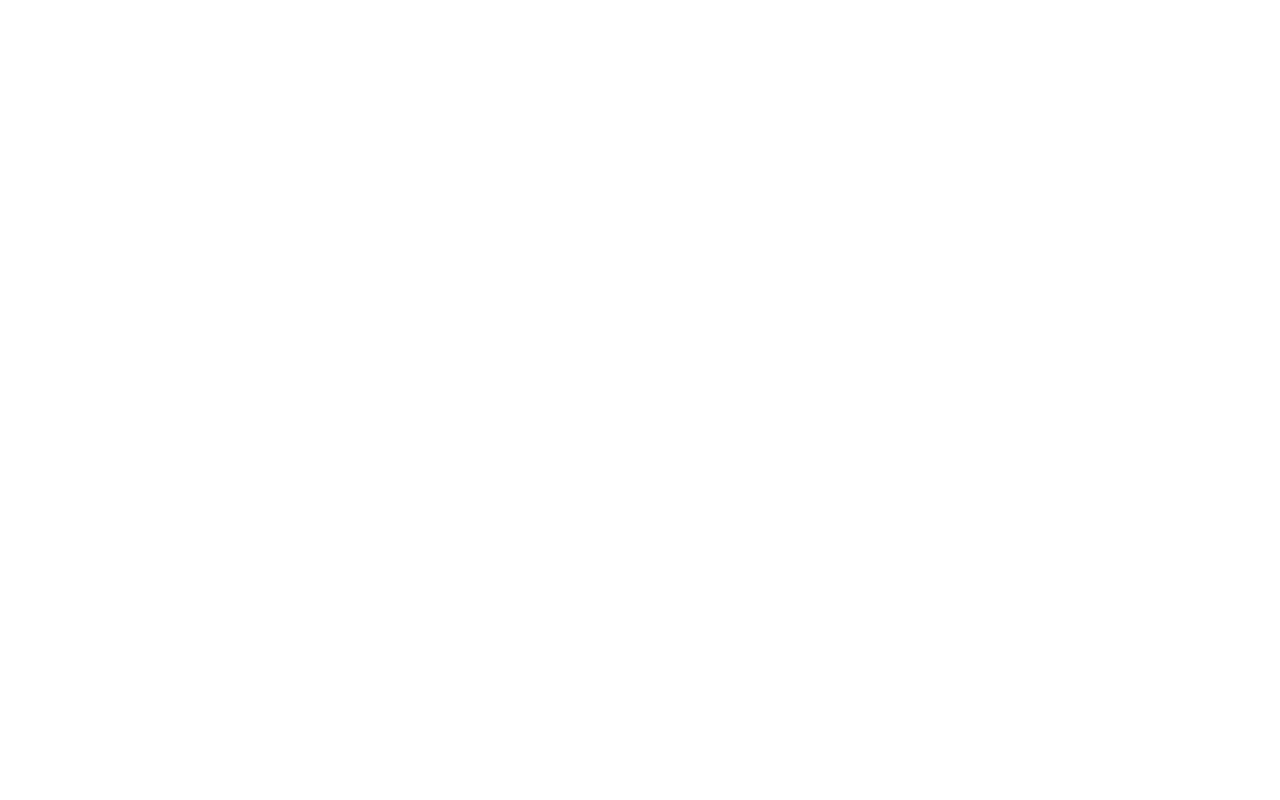
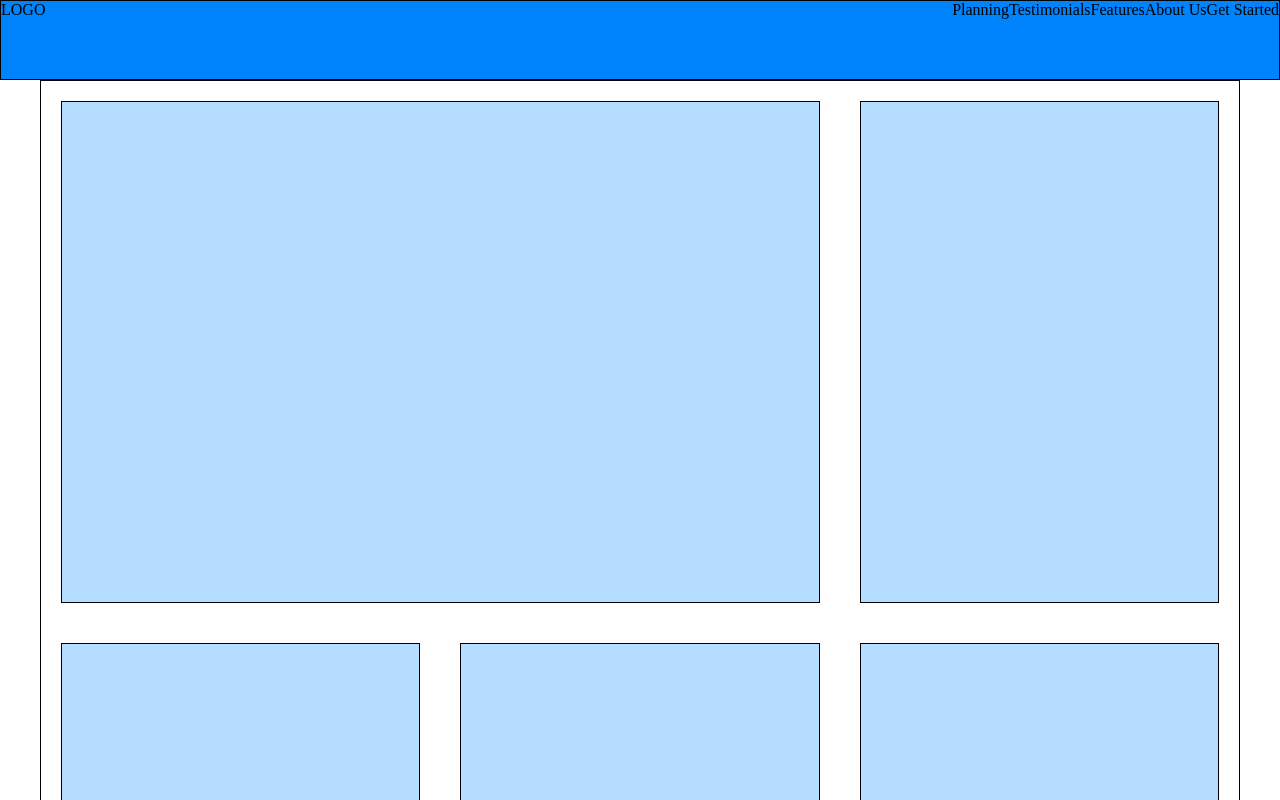
Before and after one commit to MarcoBeraldo/htmlcss-responsive-layout, a plain HTML site: page index.html in a window 1280 px wide. Shown: the top 800 px of the page. Drawn offline with Linux system fonts and the light colour scheme.

Commit message:
added header section demo and planning

```diff
--- /dev/null
+++ b/css/responsive.css
@@ -0,0 +1,62 @@
+@media screen and (min-width: 768px) {
+    .row {
+        flex-direction: row;
+    }
+
+    /* section #demo */
+
+    #demo {
+        padding: 0;
+    }
+
+    #demo .col {
+        width: calc(100% / 3 - 40px);
+        margin: 20px;
+    }
+
+    #demo .large-col {
+        width: calc(100% /3 *2 - 40px);
+        margin: 20px;
+    }
+
+    #demo .card {
+        max-width: 100%;
+    }
+
+    #demo .large-card {
+        max-width: 100%;
+    }
+
+    /* section #planning */
+
+    #planning {
+        padding: 0;
+    }
+
+    #planning .col {
+        margin: 20px;
+    }
+}
+
+@media screen and (min-width: 992px) {
+
+    /* header */
+
+    header .nav-bar {
+        display: inline-block;
+    }
+
+    header nav {
+        display: none;
+    }
+
+    /* section #planning */
+
+    #planning .col {
+        max-width: calc(100% / 2 - 40px)
+    }
+
+    #planning .row {
+        width: 100%;
+    }
+}
--- a/css/style.css
+++ b/css/style.css
@@ -13,22 +13,43 @@
     --blue: #0084FD;
     --lightblue: #B5DDFF;
     --orange: #FDC15F;
-
+    --black: #333333;
 }
 
 /* utils */
 
+.debug .borders {
+    border: 1px solid black;
+}
+
 .container {
     max-width: 1200px;
+    margin: auto;
+}
+
+.small-container {
+    max-width: 1000px;
+    margin: auto;
+}
+
+.d-flex {
+    display: flex;
+}
+
+.space-between {
+    justify-content: space-between;
 }
 
 .row {
     display: flex;
+    flex-wrap: wrap;
+    flex-direction: column;
+    width: 100%;
 }
 
-.col {}
-
-.large-col {}
+.col {
+    width: 100%;
+}
 
 .bgc-purple {
     background-color: var(--purple);
@@ -41,3 +62,55 @@
 .bgc-lightblue {
     background-color: var(--lightblue);
 }
+
+.bgc-white {
+    background-color: white;
+}
+
+/* header */
+
+header {
+    height: 80px;
+}
+
+header .nav-bar {
+    display: none;
+}
+
+header .nav-bar ul {
+    list-style-type: none;
+}
+
+/* main */
+
+/* section #demo */
+
+#demo {
+    padding: 50px 30px;
+}
+
+#demo .col {
+    margin-bottom: 20px;
+}
+
+#demo .card {
+    min-height: 500px;
+}
+
+#demo .large-col {
+    margin-bottom: 20px;
+}
+
+#demo .large-card {
+    min-height: 500px;
+}
+
+/* section #planning */
+
+#planning {
+    padding: 50px 30px;
+}
+
+#planning figure {
+    min-height: 400px;
+}
--- a/index.html
+++ b/index.html
@@ -6,18 +6,64 @@
     <meta http-equiv="X-UA-Compatible" content="IE=edge">
     <meta name="viewport" content="width=device-width, initial-scale=1.0">
     <link rel="stylesheet" href="css/style.css">
+    <link rel="stylesheet" href="css/responsive.css">
     <title>Document</title>
 </head>
 
-<body>
-    <header>
-        <figure></figure>
-        <nav></nav>
+<body class="debug">
+    <header class="borders d-flex space-between bgc-blue">
+        <figure>LOGO</figure>
+        <div class="nav-bar d-flex">
+            <ul class="d-flex">
+                <li>Planning</li>
+                <li>Testimonials</li>
+                <li>Features</li>
+                <li>About Us</li>
+                <li>Get Started</li>
+            </ul>
+        </div>
+        <nav>ICON</nav>
     </header>
 
     <main>
         <section id="demo">
+            <div class="container borders">
 
+                <div class="row">
+                    <div class="large-col borders">
+                        <div class="large-card bgc-lightblue"></div>
+                    </div>
+                    <div class="col borders">
+                        <div class="card bgc-lightblue"></div>
+                    </div>
+                    <div class="col borders">
+                        <div class="card bgc-lightblue"></div>
+                    </div>
+                    <div class="col borders">
+                        <div class="card bgc-lightblue"></div>
+                    </div>
+                    <div class="col borders">
+                        <div class="card bgc-lightblue"></div>
+                    </div>
+                </div>
+        </section>
+
+        <section id="planning" class="bgc-purple">
+            <div class="small-container d-flex space-between">
+                <div class="row borders">
+                    <div class="col borders">
+                        <figure class="borders"></figure>
+                        <h2>lorem ipsum</h2>
+                        <p>Lorem, ipsum dolor sit amet consectetur adipisicing elit. </p>
+                    </div>
+
+                    <div class="col bgc-white borders">
+                        <figure class="borders"></figure>
+                        <h3>lorem ipsum</h3>
+                        <p>Lorem ipsum dolor sit amet consectetur adipisicing elit.</p>
+                    </div>
+                </div>
+            </div>
         </section>
 
 
@@ -33,8 +79,6 @@
 
 
 
-
-        <section id="planning"></section>
         <section id="testimonial"></section>
         <section id="work-with-us"></section>
         <section id="about-us"></section>
```
